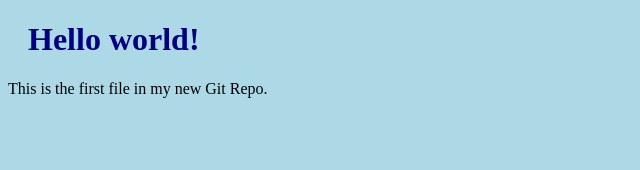
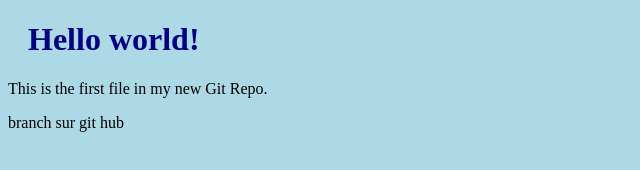
Before and after one commit to CEDRIC0000000000/hello-world, a plain HTML site: page index.html in a window 1280 px wide. Shown: the whole page, without its empty margins (0-640 px from the left). Drawn offline with Linux system fonts and the light colour scheme.

Commit message:
Update index.html
branch sur git hub

```diff
--- a/index.html
+++ b/index.html
@@ -9,6 +9,7 @@
 <h1>Hello world!</h1>
 <link rel="stylesheet" href="bluestyle.css">
 <p>This is the first file in my new Git Repo.</p>
+  <p>branch sur git hub</p>
 
 </body>
 </html>
```
